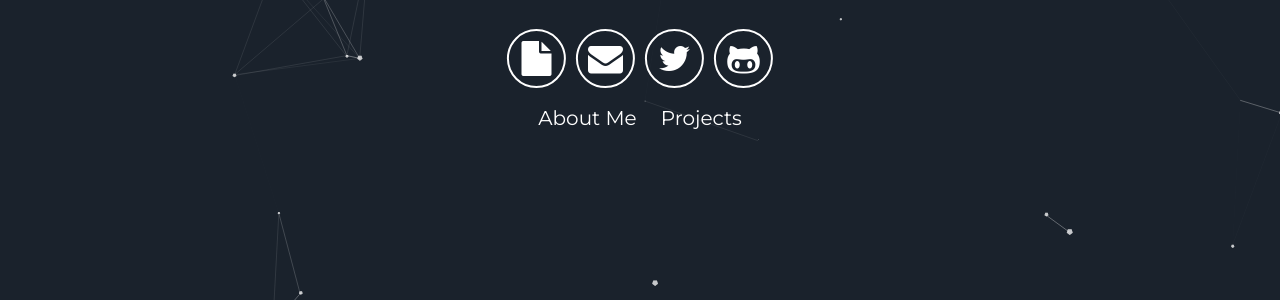
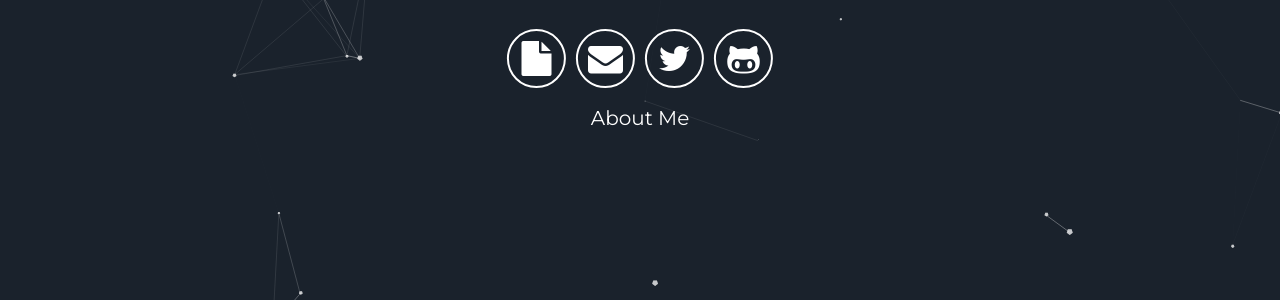
Before and after one commit to StrixSC/strix.site, a Jekyll site: the page built from index.md, in a window 1280 px wide. Shown: the part 480-780 px from the top of the page. Built offline with Jekyll 4.4.1, drawn with Linux system fonts in a browser that asks for light colours.

Commit message:
Update header.html

```diff
--- a/_includes/header.html
+++ b/_includes/header.html
@@ -12,7 +12,7 @@
       </div>
       <div class="header-links">
         <a class="link" href="#about" data-scroll>About Me</a>
-        <a class="link" href="#projects" data-scroll>Projects</a>
+<!--         <a class="link" href="#projects" data-scroll>Projects</a> -->
       </div>
   </div>
   <a class="down" href="#about" data-scroll><i class="icon fa fa-chevron-down" aria-hidden="true"></i></a>
```
